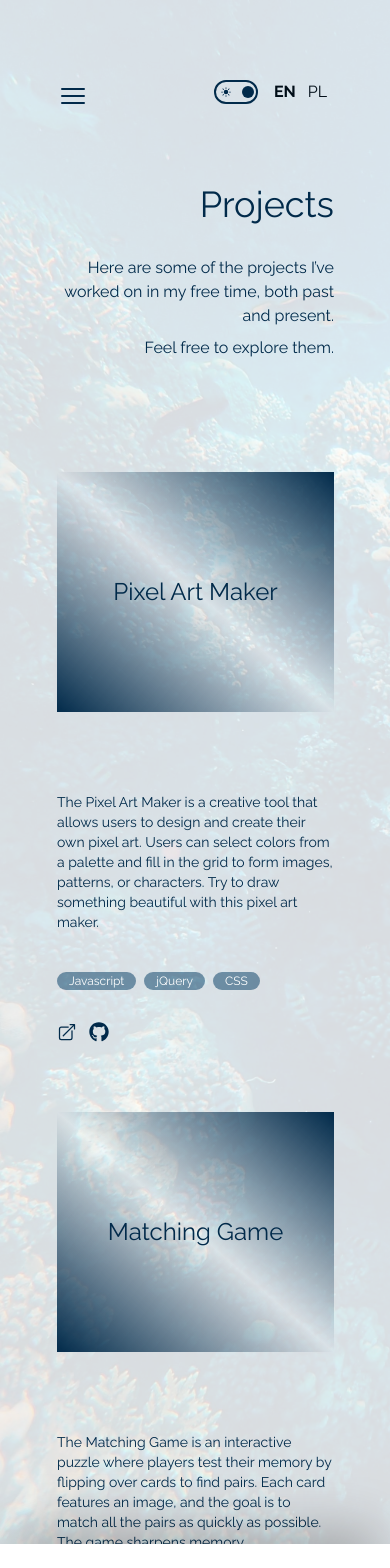
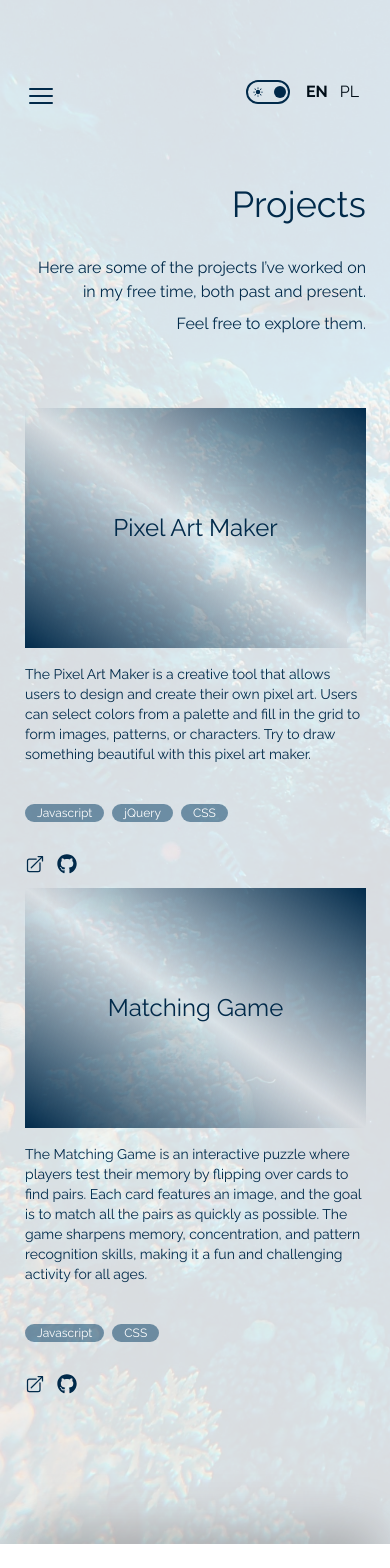
Before and after one commit to olkruglova/my-portfolio, a React (Vite) app: page /my-portfolio/projects in a window 390 px wide. Shown: the top 1568 px of the page. Built offline with nearby package versions, Linux system fonts and the light colour scheme.

Commit message:
RWD changes

```diff
--- a/src/Components/JobCard.tsx
+++ b/src/Components/JobCard.tsx
@@ -10,7 +10,7 @@ function JobCard({ job }: any) {
       onMouseEnter={() => setIsOnHover(true)}
       onMouseLeave={() => setIsOnHover(false)}
     >
-      <div className="w-[20%] flex flex-row justify-center items-center py-2 pr-10">
+      <div className="w-[20%] flex flex-row justify-center items-center py-2 xs:pr-4 md:pr-10">
         <p
           className={`text-xl ${isOnHover ? "text-salmon-dark dark:text-salmon-100 font-bold" : "text-light-blue-500"}`}
         >
@@ -34,7 +34,7 @@ function JobCard({ job }: any) {
           ></div>
         </div>
 
-        <div className={`pl-10 py-4 transition-shadow duration-300 ease-in-out`}>
+        <div className={`xs:px-4 md:pl-10 md:pr-4 py-4 transition-shadow duration-300 ease-in-out`}>
           <h2 className="text-2xl font-semibold text-dark-blue dark:text-light-blue">{job.jobTitle}</h2>
           <div className="flex flex-col mt-4">
             <div className="text-sm">
--- a/src/Components/ProjectCard.tsx
+++ b/src/Components/ProjectCard.tsx
@@ -15,7 +15,7 @@ function ProjectCard({ project, index }: any) {
       onMouseLeave={() => setIsOnHover(false)}
     >
       <div
-        className={`md:basis-1/2 h-80 py-10 duration-300 ease-in-out ${
+        className={`md:basis-1/2 xs:h-60 md:h-80 md:py-10 duration-300 ease-in-out ${
           isEven
             ? isOnHover
               ? "md:border-gradient-salmon md:pl-10 md:pr-5"
@@ -47,7 +47,7 @@ function ProjectCard({ project, index }: any) {
       </div>
 
       <div
-        className={`md:basis-1/2 h-80 py-10 duration-300 ease-in-out ${
+        className={`md:basis-1/2 xs:h-60 xs:py-4 md:h-80 md:py-10 duration-300 ease-in-out ${
           isEven
             ? isOnHover
               ? "md:border-gradient-salmon-revert md:pl-5 md:pr-10"
--- a/src/Components/Socials.tsx
+++ b/src/Components/Socials.tsx
@@ -63,11 +63,11 @@ function Socials() {
         <a
           key={index}
           id={item.id}
-          className={`mb-3 ${
+          className={`${
             iconsInView[item.id]
               ? "dark:text-light-blue text-dark-blue-500 hover:text-light-blue hover:dark:text-dark"
               : "text-dark-blue dark:text-dark-blue-500 hover:text-light-blue hover:dark:text-light-blue "
-          } transition-all duration-300 ease-in-out xs:mr-3 lg:mr-0`}
+          } transition-all duration-300 ease-in-out xs:mr-3 lg:mr-0 xs:mb-0 lg:mb-3`}
           href={item.link}
           target="_blank"
           rel="noopener noreferrer"
--- a/src/Components/Toolbar.tsx
+++ b/src/Components/Toolbar.tsx
@@ -88,7 +88,7 @@ function Toolbar() {
         </li>
       </ul>
       <div
-        className={`flex justify-between w-full h-auto absolute top-0 left-0 px-24 py-20 z-50 dark:bg-dark bg-white shadow-xl transition-all duration-300 ease-in-out ${
+        className={`flex justify-between w-full h-auto absolute top-0 left-0 xs:px-6 md:px-14 lg:px-40 py-10 z-50 dark:bg-dark bg-white shadow-xl transition-all duration-300 ease-in-out ${
           isMenuOpened ? "opacity-100 scale-y-100" : "opacity-0 scale-y-0"
         }`}
         style={{
--- a/src/Pages/App.tsx
+++ b/src/Pages/App.tsx
@@ -70,7 +70,7 @@ function MainContent() {
               : "rgba(255,255,255,0.85)"
           }}
         >
-          <div className="flex flex-row xs:px-14 lg:px-40 py-20">
+          <div className="flex flex-row xs:px-6 md:px-14 lg:px-40 py-20">
             {!isTablet && !isMobile && (
               <div className="flex-[20%] min-w-[173px] flex justify-start">
                 <Navbar />
```
